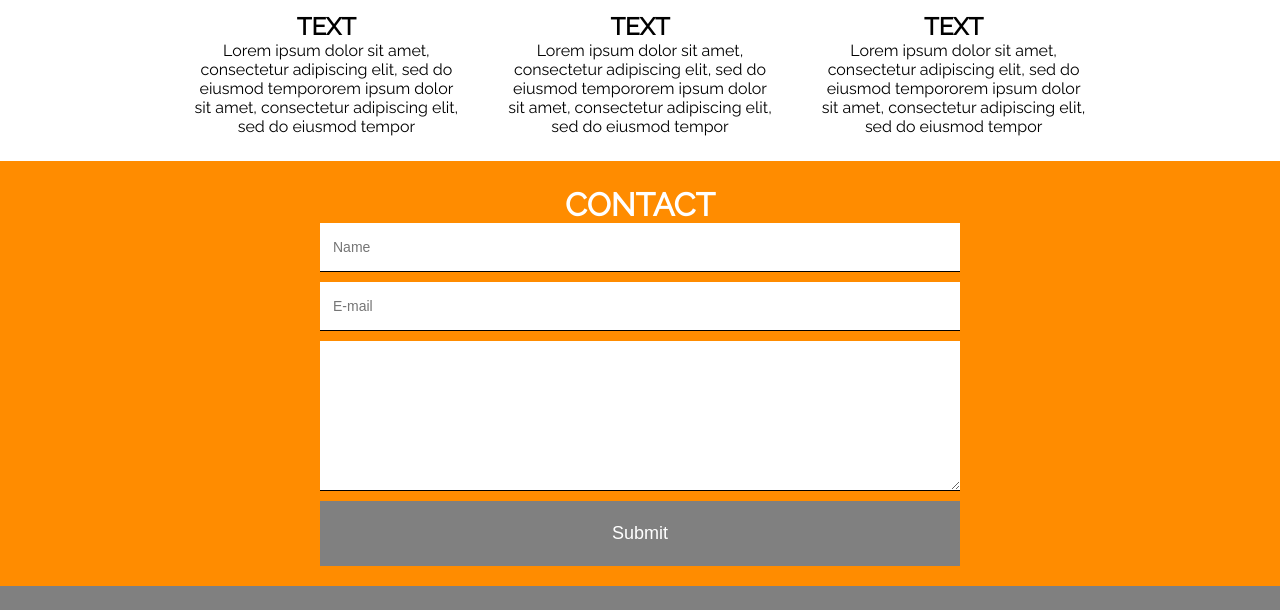
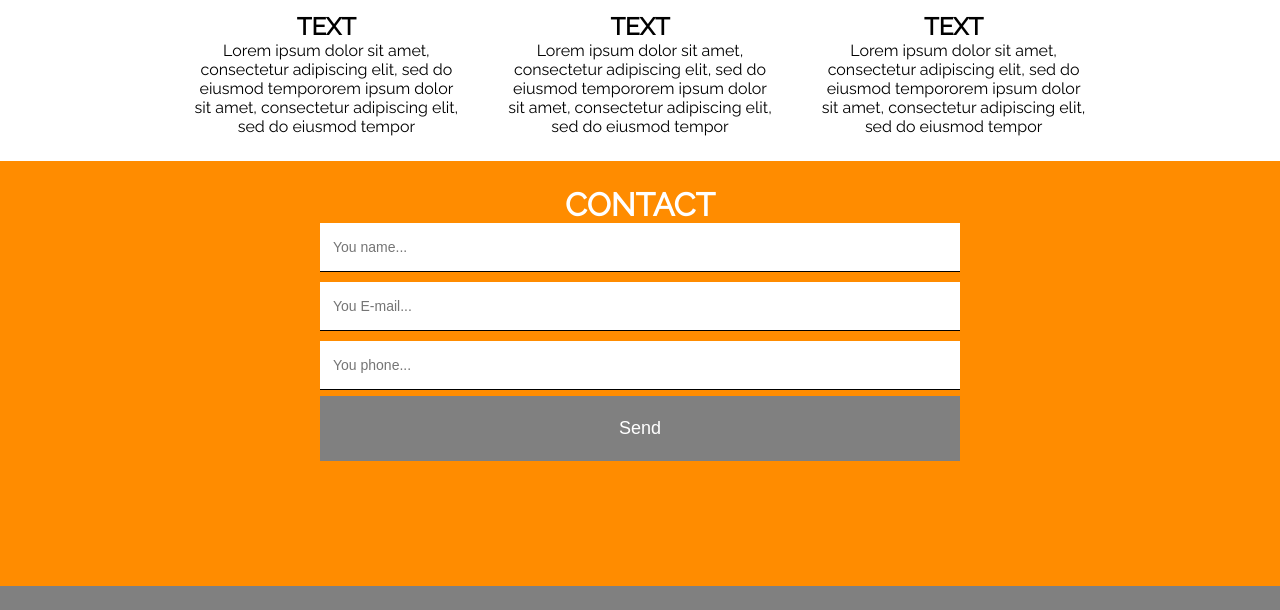
Before and after one commit to MaksPodeliakin/MaksPodeliakin.github.io, a plain HTML site: page index.html in a window 1280 px wide. Shown: the part 1084-1694 px from the top of the page. Drawn offline with nearby package versions, Linux system fonts and the light colour scheme.

Commit message:
init comit

```diff
--- a/index.html
+++ b/index.html
@@ -151,15 +151,15 @@
                </div>
    <form class="form" action="mail.php" method="POST">
       <!-- Hidden Required Fields -->
-      <input type="hidden" name="project_name" value="A-bygg">
+     <input type="hidden" name="project_name" value="Site Name">
       <input type="hidden" name="admin_email" value="maksvolkov103@gmail.com">
-      <input type="hidden" name="form_subject" value="Form From A-bygg">
+      <input type="hidden" name="form_subject" value="Form Subject">
       <!-- END Hidden Required Fields -->
-     <p><input  type="text" name="Name" placeholder="Name" class="feedback-input" required></p>
-     <p><input type="text" name="E-mail" placeholder="E-mail" required class="feedback-input"></p>
-     <p><textarea name="text" id="comment" placeholder="Message" class="feedback-input"> </textarea></p>
-     <input type="submit" value="Submit" class="button-submit" name="">
-     <div class="ease"></div>
+
+      <input type="text" name="Name" placeholder="You name..." required class="feedback-input"><br>
+      <input type="text" name="E-mail" placeholder="You E-mail..." required"feedback-input" class="feedback-input"><br>
+      <input type="text" name="Phone" placeholder="You phone...""feedback-input" class="feedback-input"><br>
+      <button class="button-submit">Send</button>
    </form>
 </div>
 
```
